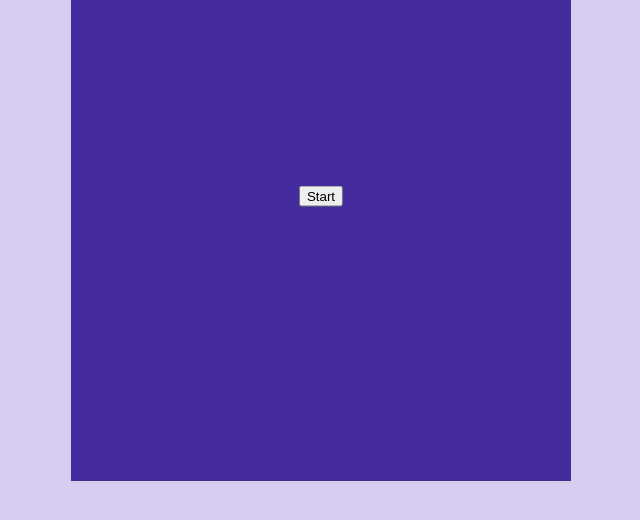
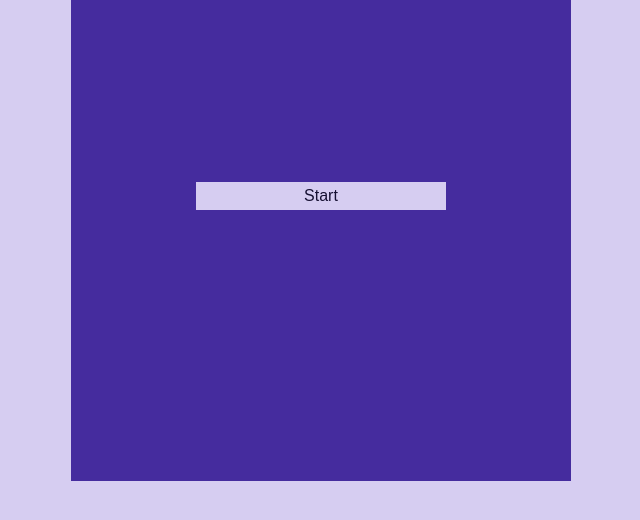
Before and after one commit to urvishp13/Trivia-Game, a plain HTML site: page Version 1/index.html in a window 1280 px wide. Shown: the part 204-724 px from the top of the page, without its empty margins (319-959 px from the left). Drawn offline with nearby package versions, Linux system fonts and the light colour scheme.

Commit message:
finished project

```diff
--- a/Version 1/assets/css/style.css
+++ b/Version 1/assets/css/style.css
@@ -18,9 +18,9 @@ body {
     text-align: center;
 }
 
-#content {
-    /*border: 1px solid black;*/
-}
+/*#content {
+    border: 1px solid black;
+}*/
 
 .question {
     /*border: 1px solid #D6CDF1;*/
--- a/Version 1/assets/javascript/app.js
+++ b/Version 1/assets/javascript/app.js
@@ -229,7 +229,15 @@ $(document).ready(function () {
         "position":"absolute", /* relative to #display */
         "top":"50%",
         "left":"50%",
-        "transform":"translate(-50%,-50%)"
+        "transform":"translate(-50%,-50%)",
+
+        "width":"50%",
+        "border":"none",
+        "font-size":"1em",
+        "padding":"5px",
+        "background":"#D6CDF1",
+        "color":"#161032",
+        "margin-bottom":"5px"
     });
 });
 
@@ -238,7 +246,7 @@ $(document).ready(function () {
 
 
 // When Trivia started - need to use event delegation since #submit is added dynamically
-$($content).on('click', '#start', function () {
+$content.on('click', '#start', function () {
     // Set the HTML for the new content
     //console.log("after clicking start: " + $('#display').position().left);
     $display.css({ // get the position of the display and replace its percentage dimensions with concrete numbers to
@@ -250,7 +258,7 @@ $($content).on('click', '#start', function () {
         "transform":"",
 
         "margin":"0 auto",
-        "padding": "10px 0", /* to get rid of the collapsing margin */
+        "display": "flow-root" /* to get rid of the collapsing margin */
 
     });
     //console.log("after applying css to display: " + $('#display').position().top);
@@ -264,17 +272,24 @@ $($content).on('click', '#start', function () {
     $.ajax({
         url: "index.html"
     }).then(function() {
-        // make display aestheically pleasing
-        var top = $display.position().top;
         // Add a 120s timer
         startTimer(2*60);
         // Write questions to page
         writeQuestions(storage);
+        $('#submit').css({
+            "width":"50%",
+            "border":"none",
+            "font-size":"1em",
+            "padding":"5px",
+            "background":"#D6CDF1",
+            "color":"#161032",
+            "margin-bottom":"5px"
+        });
     });
 });
 
 // Need to use event delegation since #submit is added dynamically
-$($content).on('click', '#submit', function() {
+$content.on('click', '#submit', function() {
     //console.log("event working");
     // Display results
     $.ajax({
```
